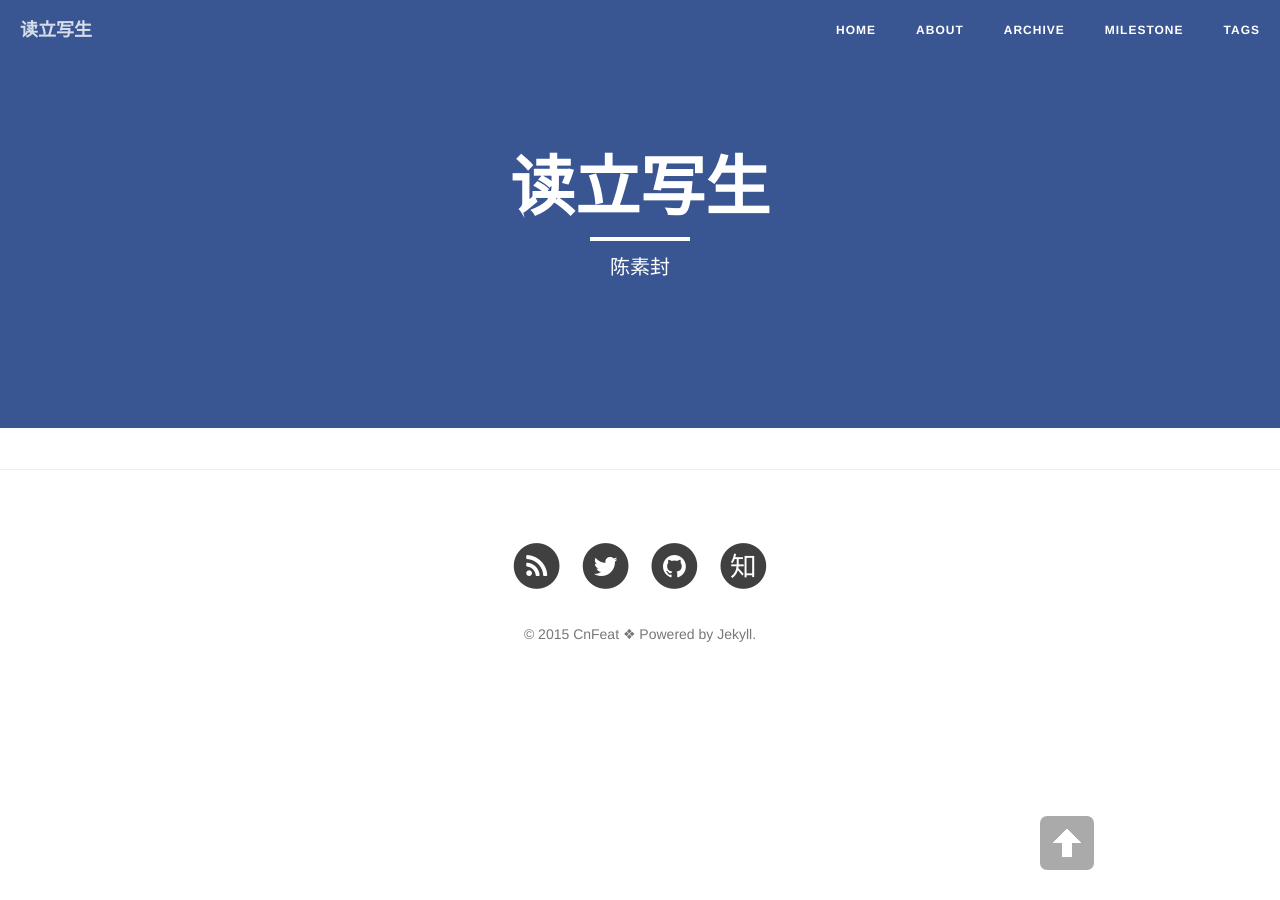
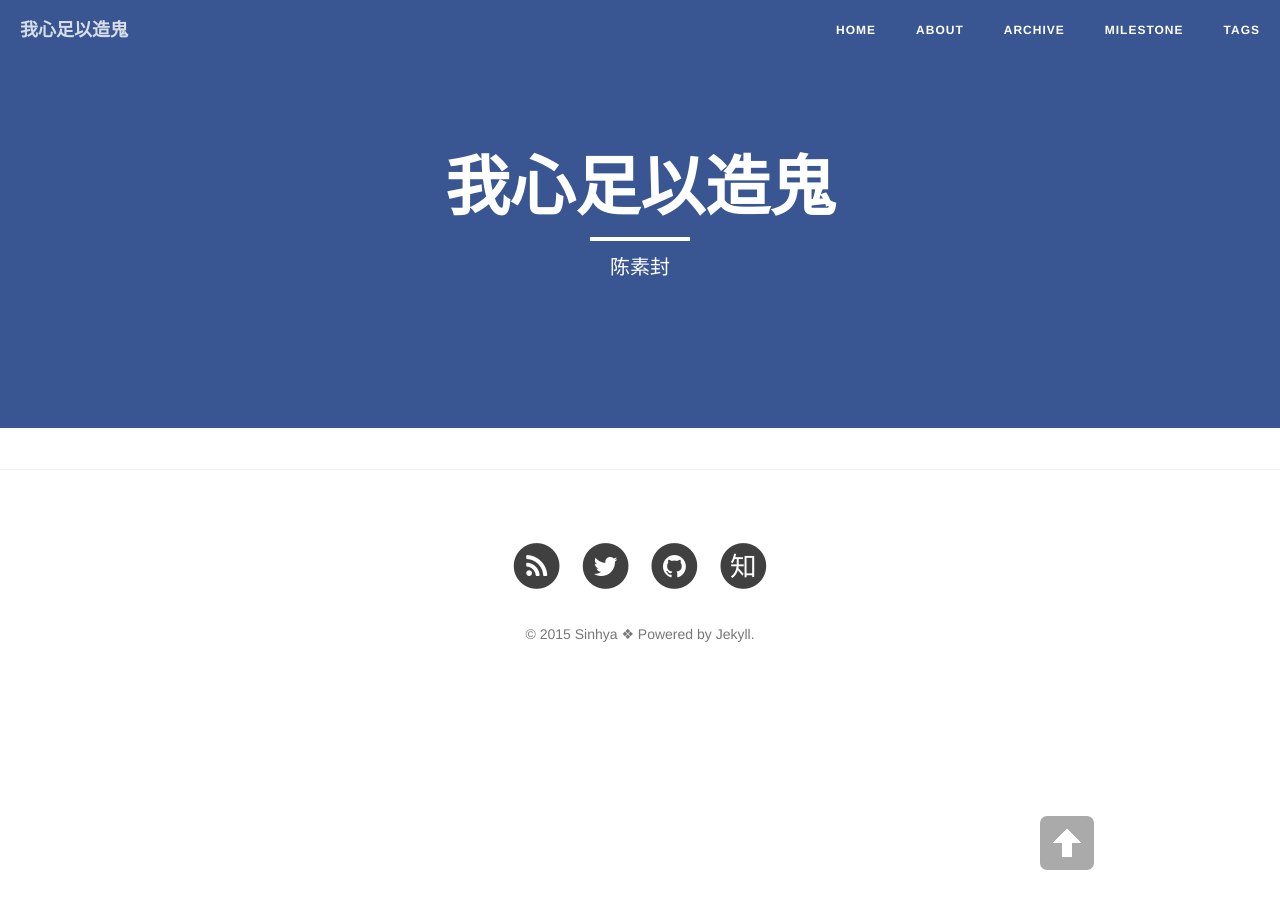
Before and after one commit to junyahuang/junyahuang.github.io, a Jekyll site: the page built from index.html, in a window 1280 px wide. Built offline with Jekyll 4.4.1, drawn with Linux system fonts in a browser that asks for light colours; nearby versions of some CDN libraries; the list of posts is cut into pages by our own code.

Commit message:
change 1

```diff
--- a/_config.yml
+++ b/_config.yml
@@ -1,22 +1,22 @@
 # Site settings
-title: 读立写生
+title: 我心足以造鬼
 header-img: "img/facebook.jpg"
 tagline: "cn"
-description: "陈素封|读而立·写而生"
+description: "黄俊雅|读而立·写而生"
 baseurl: ""
 url: "http://cnfeat"
 
 # About/contact
 owner:
-  name: " CnFeat"
-  email: CnFeat@gmail.com
+  name: " Sinhya"
+  email: Smaite96@gmail.com
   bio: "写就是写的报酬"
 
 # Data
 gavatar: http://dreamofbook.qiniudn.com/Az..png
 favicon: img/favicon.png
 
-douban_username:  cnfeat
+douban_username:  junya
 twitter_username: feat
 github_username: cnfeat
 facebook_username:
```
